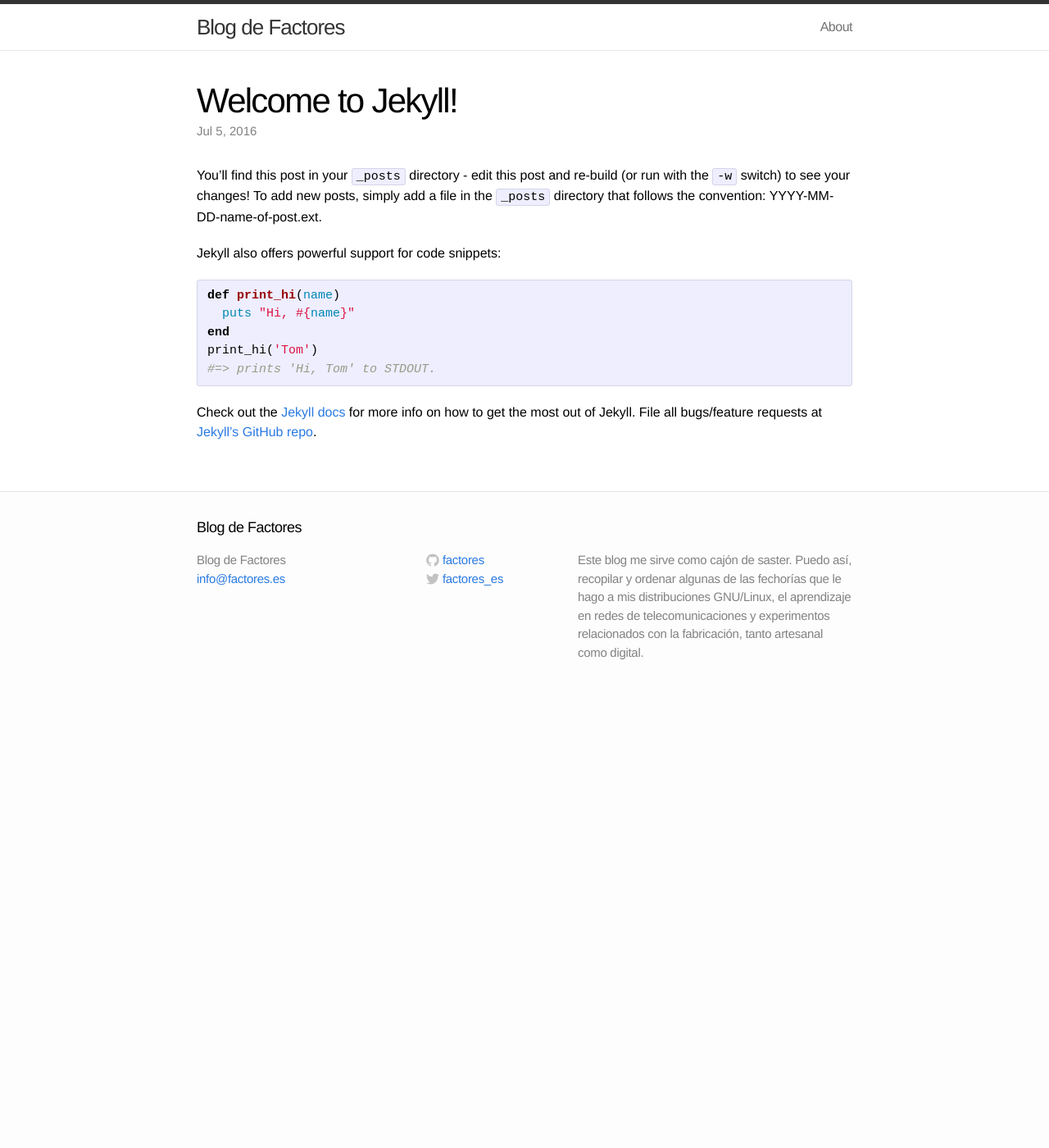
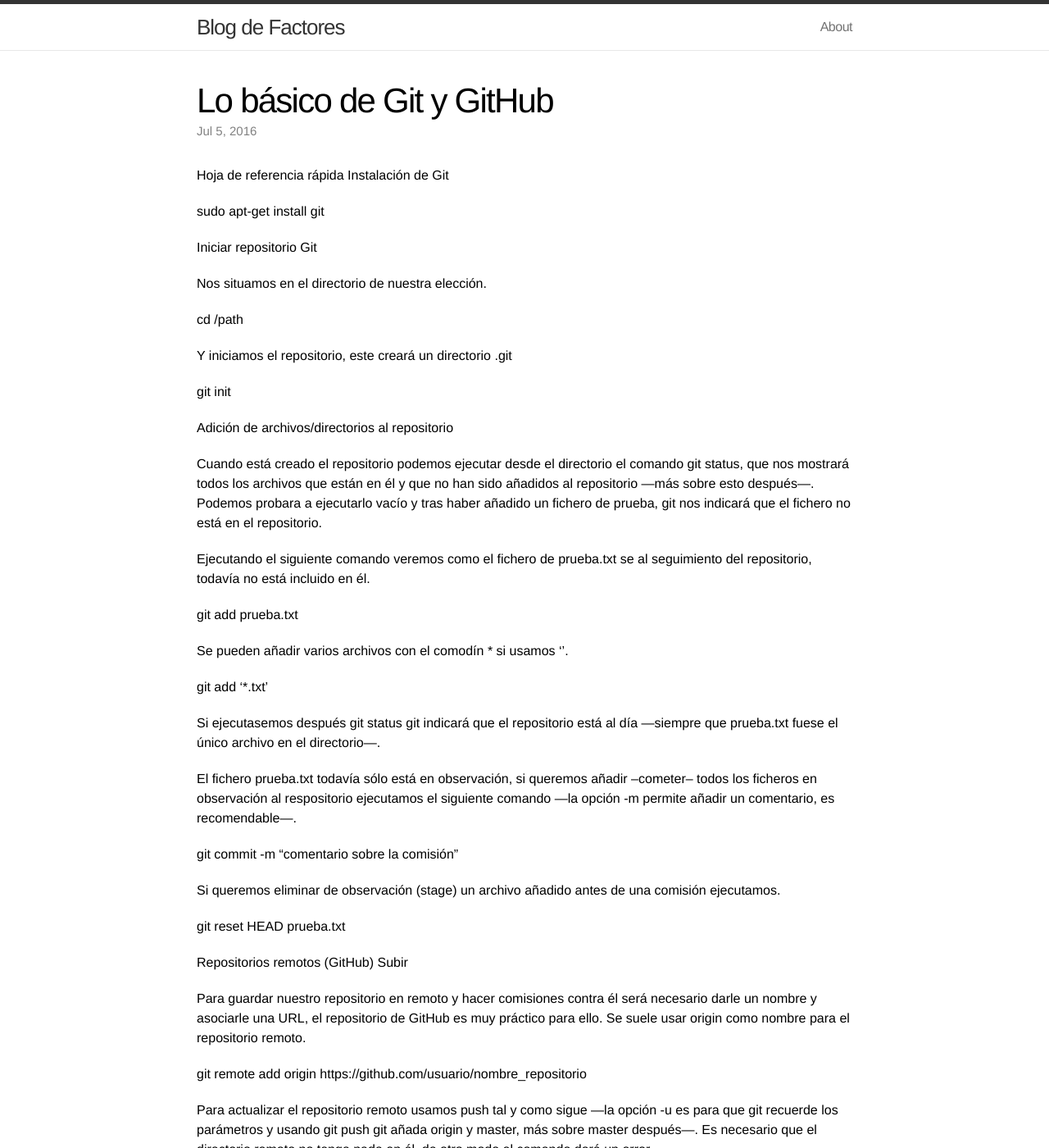
Before and after one commit to ddelaviuda/ddelaviuda.github.io, a Jekyll site: the page built from _posts/2016-07-05-Lo-básico-de-Git.markdown, in a window 1280 px wide and 1400 px high. Shown: the whole window at 82% size. Built offline with Jekyll 4.4.1, drawn with Linux system fonts in a browser that asks for light colours; some of the changed text lies outside the part shown.

Commit message:
modificado contenido de post git

```diff
--- a/_posts/2016-07-05-Lo-básico-de-Git.markdown
+++ b/_posts/2016-07-05-Lo-básico-de-Git.markdown
@@ -1,14 +1,123 @@
 ---
 layout: post
-title:  "Welcome to Jekyll!"
+title:  "Lo básico de Git y GitHub"
 date:   2016-07-05 18:39:22
-categories: jekyll update
+categories: Git GitHub
 ---
 
-You'll find this post in your `_posts` directory - edit this post and re-build (or run with the `-w` switch) to see your changes!
-To add new posts, simply add a file in the `_posts` directory that follows the convention: YYYY-MM-DD-name-of-post.ext.
+Hoja de referencia rápida
+Instalación de Git
 
-Jekyll also offers powerful support for code snippets:
+sudo apt-get install git
+
+Iniciar repositorio Git
+
+Nos situamos en el directorio de nuestra elección.
+
+cd /path
+
+Y iniciamos el repositorio, este creará un directorio .git
+
+git init
+
+Adición de archivos/directorios al repositorio
+
+Cuando está creado el repositorio podemos ejecutar desde el directorio el comando git status, que nos mostrará todos los archivos que están en él y que no han sido añadidos al repositorio ---más sobre esto después---. Podemos probara a ejecutarlo vacío y tras haber añadido un fichero de prueba, git nos indicará que el fichero no está en el repositorio.
+
+Ejecutando el siguiente comando veremos como el fichero de prueba.txt se al seguimiento del repositorio, todavía no está incluido en él.
+
+git add prueba.txt
+
+Se pueden añadir varios archivos con el comodín * si usamos ''.
+
+git add '*.txt'
+
+Si ejecutasemos después git status git indicará que el repositorio está al día ---siempre que prueba.txt fuese el único archivo en el directorio---.
+
+El fichero prueba.txt todavía sólo está en observación, si queremos añadir --cometer-- todos los ficheros en observación al respositorio ejecutamos el siguiente comando ---la opción -m permite añadir un comentario, es recomendable---.
+
+git commit -m "comentario sobre la comisión"
+
+Si queremos eliminar de observación (stage) un archivo añadido antes de una comisión ejecutamos.
+
+git reset HEAD prueba.txt
+
+Repositorios remotos (GitHub)
+Subir
+
+Para guardar nuestro repositorio en remoto y hacer comisiones contra él será necesario darle un nombre y asociarle una URL, el repositorio de GitHub es muy práctico para ello. Se suele usar origin como nombre para el repositorio remoto.
+
+git remote add origin https://github.com/usuario/nombre_repositorio
+
+Para actualizar el repositorio remoto usamos push tal y como sigue ---la opción -u es para que git recuerde los parámetros y usando git push git añada origin y master, más sobre master después---. Es necesario que el directorio remoto no tenga nada en él, de otro modo el comando dará un error.
+
+git push -u origin master
+
+Bajar
+
+Si se han hecho cambios en el repositorio remoto que ahora queremos tener ejectuamos
+
+git pull origin master
+
+Gestión de las diferencias
+
+¿Queremos saber la diferencia entre el repositorio remoto y nuestro último commit? Ejecutamos
+
+git diff HEAD
+
+Restaurar
+
+Si una vez modificado un archivo deseamos que este se recupere a su estado en la última comisión ejecutamos el siguiente comando indicando el nombre del archivo a recuperar.
+
+git checkout -- octocat.txt
+
+Ramas
+
+Si queremos trabajar en una "versión" diferente del proyecto crearemos una rama para modificarla libremente ---en el ejemplo llamamos a la rama borrador---.
+
+git branch borrador
+
+Para pasar a utilizar la nueva rama ejecutamos.
+
+git checkout borrador
+
+Si queremos enumerar las ramas disponibles ejecutamos
+
+git branch -a
+
+En la nueva rama podremos hacer varias modificaciones, por ejemplo borrar archivos en el directorio y en la rama.
+
+git rm '*'
+
+Una vez borrado, y para que esto se traslade al repositorio, ejecutamos.
+
+git commit -m "Borrado de archivos"
+
+Si queremos que los cambios en una rama se materialicen en la maestra (master) haremos lo que sigue
+
+Accedemos a la rama maestra.
+
+git checkout master
+
+Y unimos la rama alternativa ---llamada borrador en el ejemplo--- a la maestra.
+
+git merge borrador
+
+Si queremos eliminar la rama alternativa ---llamada borrador--- suponiendo que no sea necesaria.
+
+git branch -d borrador
+
+Respaldo remoto
+
+Si queremos sincronizar el repositorio local con un repositorio remoto ejecutamos el proceso en dos pasos.
+
+Búsqueda...
+
+git fetch origin master
+
+... y respaldo.
+
+git reset --hard origin/master
 
 {% highlight ruby %}
 def print_hi(name)
```
